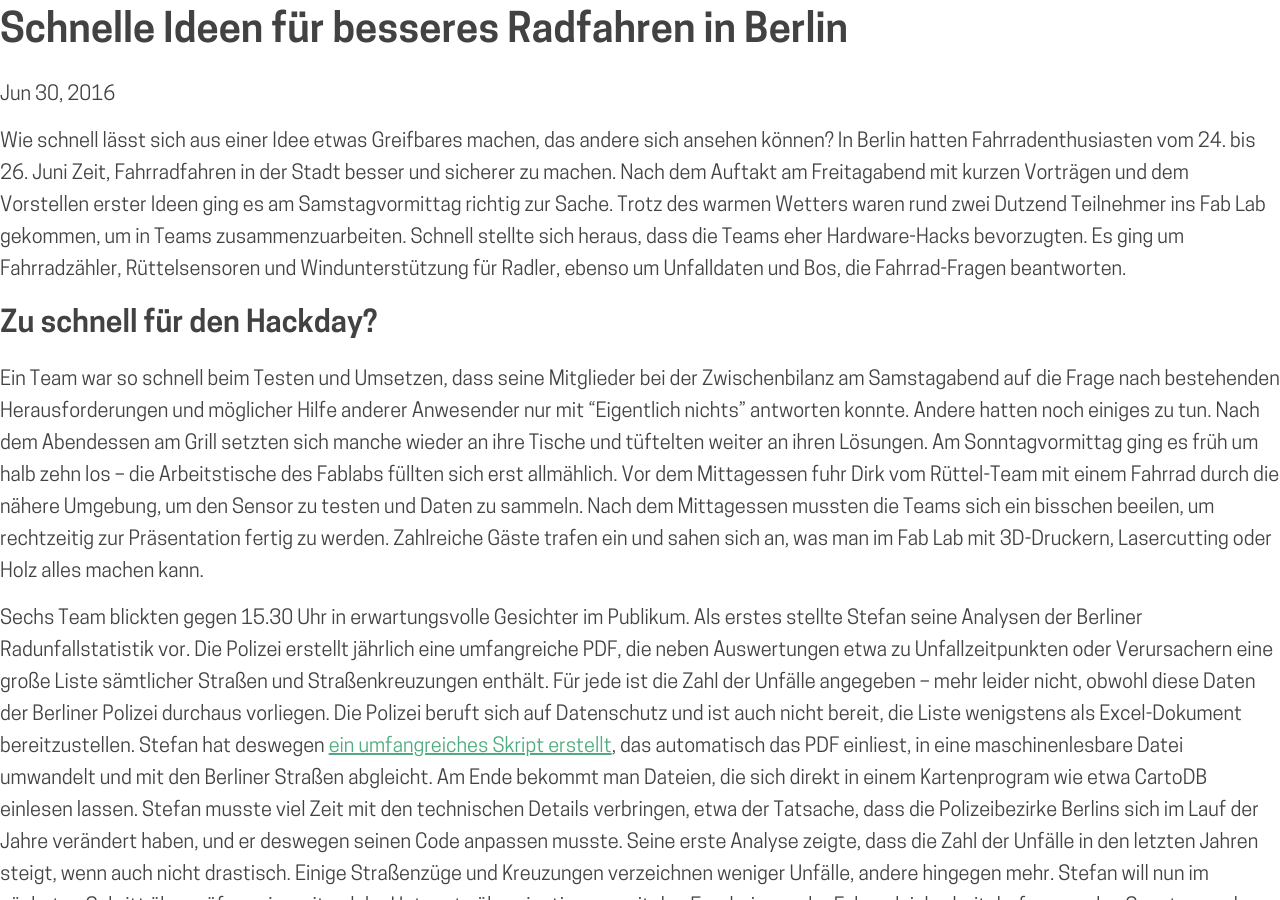
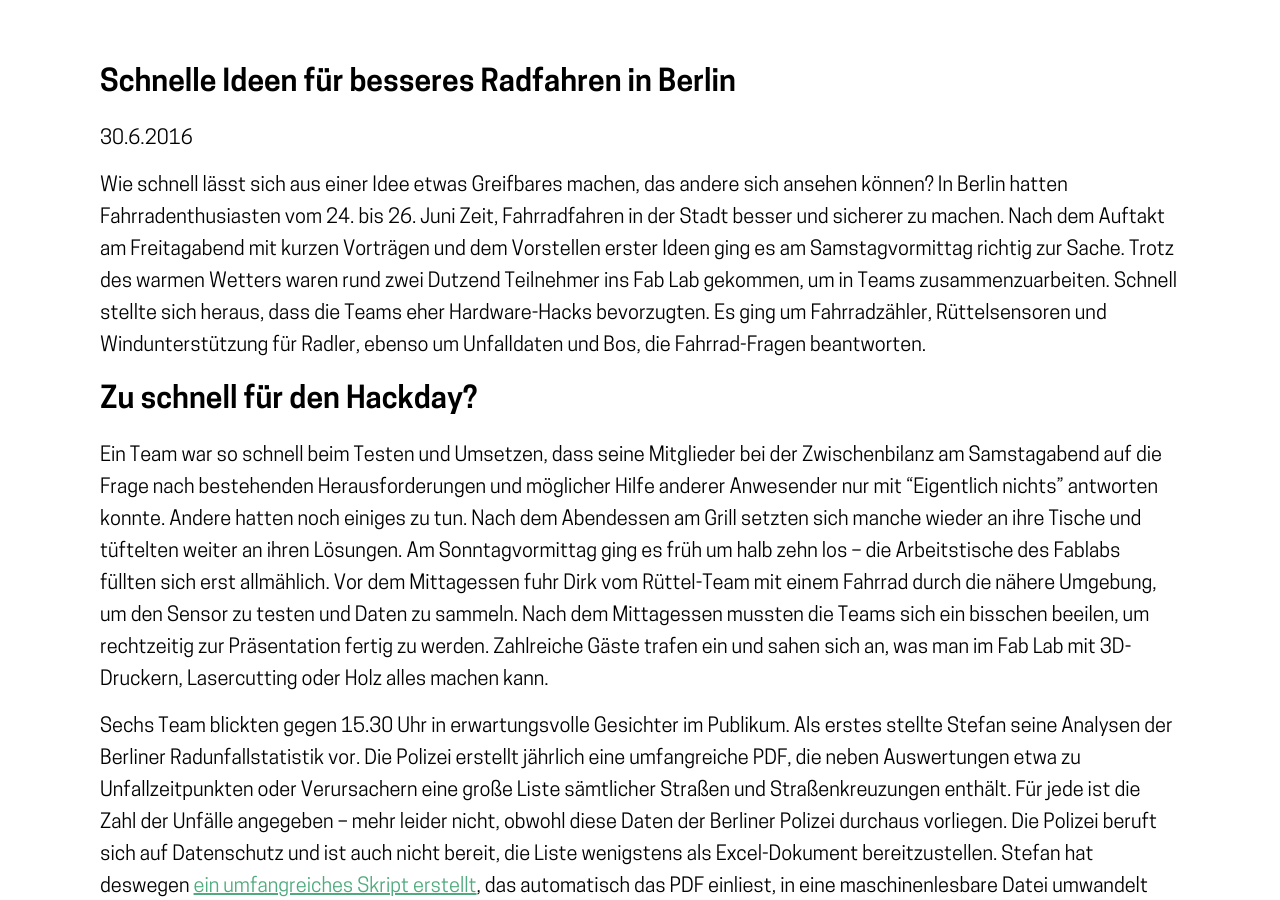
Before and after one commit to sjockers/cyclehackberlin.de, a Jekyll site: the page built from _posts/2016-06-30-rueckblick.md, in a window 1280 px wide and 900 px high. Built offline with Jekyll 4.4.1, drawn with Linux system fonts in a browser that asks for light colours.

Commit message:
Update post layout to use proper column width.

```diff
--- a/_layouts/post.html
+++ b/_layouts/post.html
@@ -1,15 +1,18 @@
 ---
 layout: default
 ---
-<div class="post">
+<section class="section">
+  <div class="container">
 
-  <header class="post-header">
-    <h1 class="post-title">{{ page.title }}</h1>
-    <p class="post-meta">{{ page.date | date: "%b %-d, %Y" }}{% if page.author %} • {{ page.author }}{% endif %}{% if page.meta %} • {{ page.meta }}{% endif %}</p>
-  </header>
+    <div class="section__main">
 
-  <article class="post-content">
-    {{ content }}
-  </article>
+      <header class="post-header">
+        <h1 class="post-title">{{ page.title }}</h1>
+        <p class="post-meta">{{ page.date | date: "%-d.%-m.%Y" }}{% if page.author %} • {{ page.author }}{% endif %}{% if page.meta %} • {{ page.meta }}{% endif %}</p>
+      </header>
 
+      {{ content }}
+
+    </div>
+  </div>
 </div>
```
